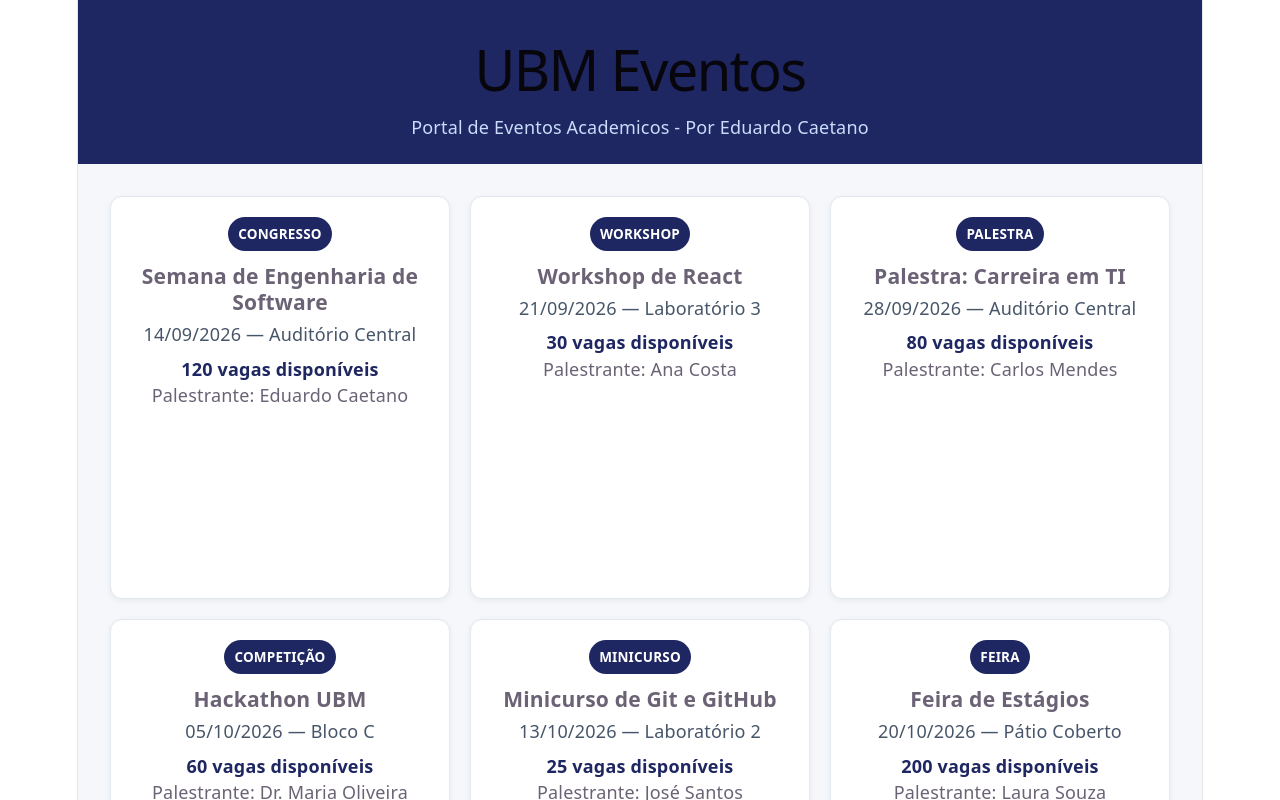
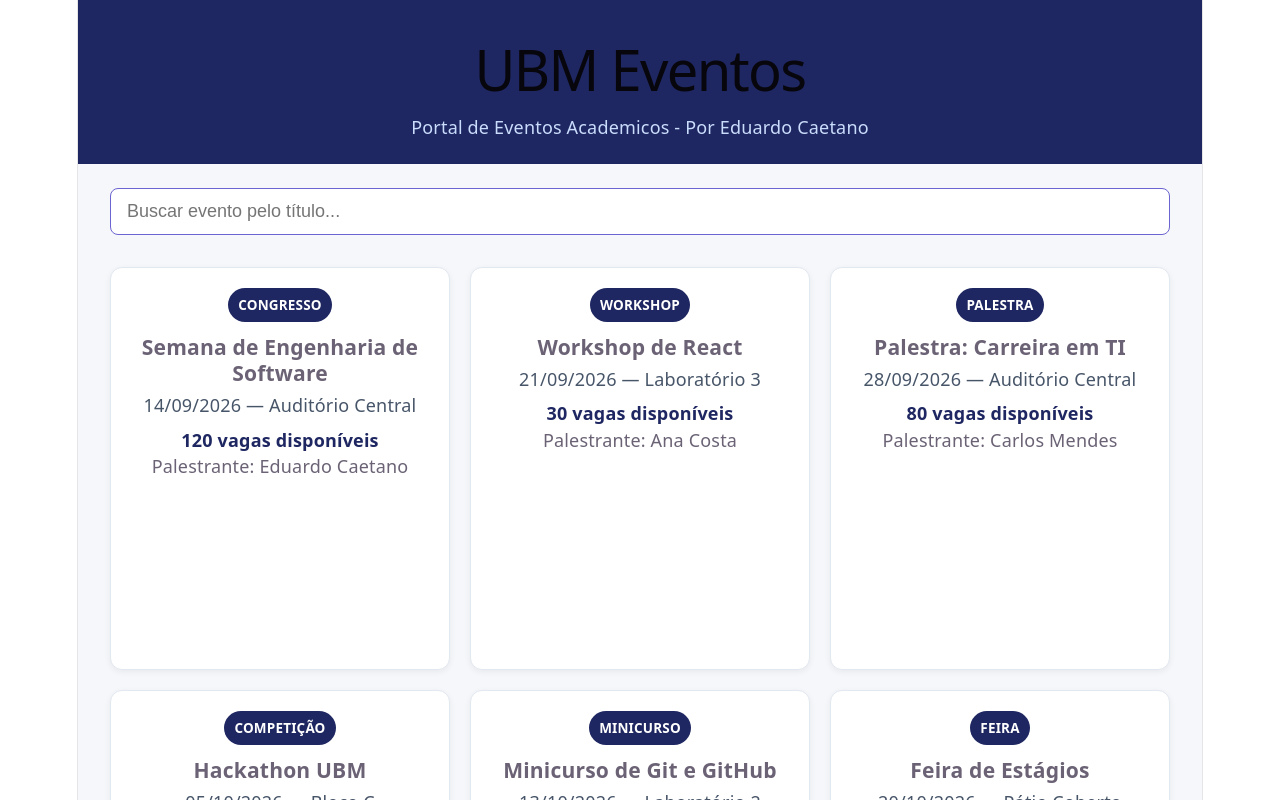
Before and after one commit to eduxmaia/ubm-project, a React (Vite) app in the folder ubm-eventos-web/: page / in a window 1280 px wide. Shown: the top 800 px of the page. Built offline with nearby package versions, Linux system fonts and the light colour scheme.

Commit message:
feat: campo de busca controlado com useState

```diff
--- a/ubm-eventos-web/src/App.css
+++ b/ubm-eventos-web/src/App.css
@@ -17,3 +17,17 @@
   background: #f5f7fb;
   min-height: 100vh;
 }
+
+.busca {
+  padding: 24px 32px 0;
+  background: #f5f7fb;
+}
+
+.busca input {
+  width: 100%;
+  box-sizing: border-box;
+  padding: 12px 16px;
+  font-size: 1rem;
+  border: 1px solid #6b64d1;
+  border-radius: 8px;
+}
--- a/ubm-eventos-web/src/App.jsx
+++ b/ubm-eventos-web/src/App.jsx
@@ -1,12 +1,25 @@
+import { useState } from "react";
 import Header from "./components/Header";
 import EventoCard from "./components/EventoCard";
 import { eventos } from "./data/eventos";
 import "./App.css";
 import Rodape from "./components/Rodape";
 function App() {
+  const [busca, setBusca] = useState('');
   return (
     <>
       <Header />
+
+      <section className="busca">
+        <input
+          type="text"
+          placeholder="Buscar evento pelo título..."
+          value={busca}
+          onChange={(e) => setBusca(e.target.value)}
+        />
+
+      </section>
+
       <main className="lista-eventos">
         {eventos.map((evento) => (
           <EventoCard
```
Lines whose indentation alone changed are shown as unchanged.
